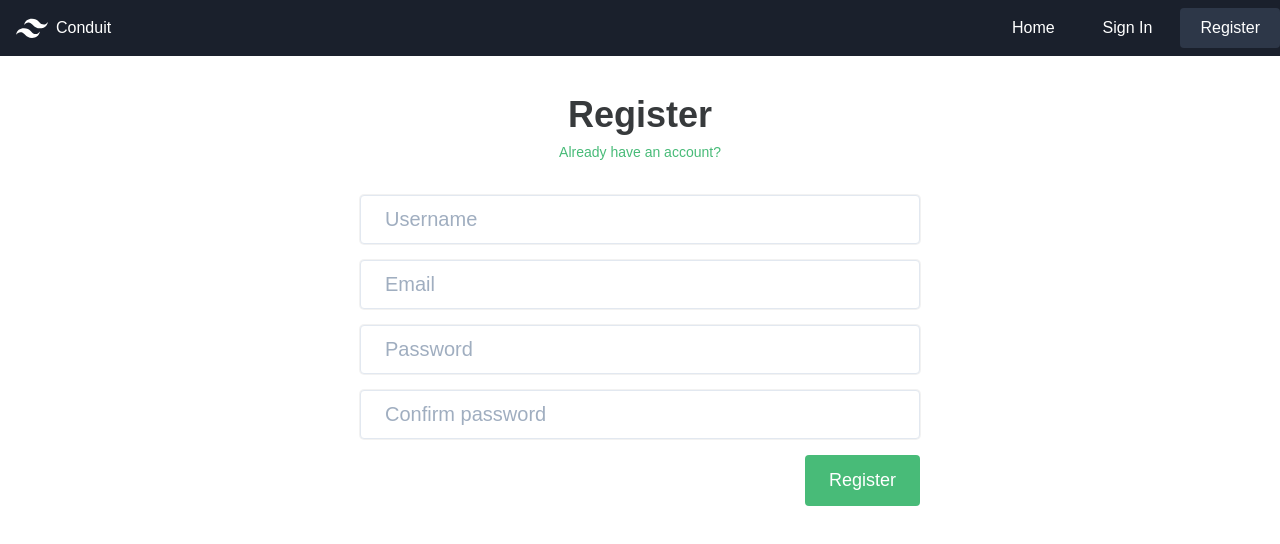
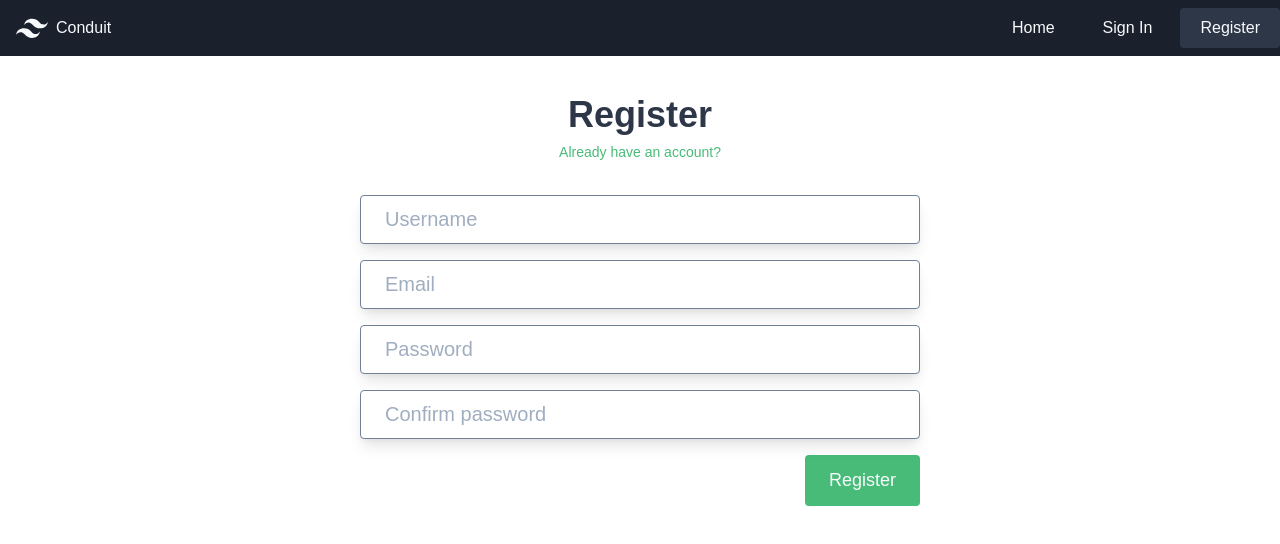
Before and after one commit to pepperwood998/blog-me, a Next.js app: page /register in a window 1280 px wide. Shown: the top 544 px of the page. Built offline with nearby package versions, Linux system fonts and the light colour scheme.

Commit message:
Apply theming to text and background

```diff
--- a/components/FeedCard.js
+++ b/components/FeedCard.js
@@ -37,13 +37,13 @@ export default function FeedCard(props) {
             <a className="hover:underline">{author.username}</a>
           </Link>
           <div>
-            <span className="text-sm text-gray-500">{article.createdAt}</span>
+            <span className="text-sm text-primary-500">{article.createdAt}</span>
           </div>
         </div>
         <div className="max-w-xs">
           <button
             title="favorite"
-            className="flex items-center border border-gray-500 rounded px-2 py-1 text-sm hover:text-gray-100 hover:bg-primary-700"
+            className="flex items-center border rounded px-2 py-1 text-sm hover:text-primary-900 hover:bg-primary-700"
           >
             <FavoriteIcon className="w-4 h-4" />
             <span>{article.favoritesCount}</span>
@@ -56,10 +56,10 @@ export default function FeedCard(props) {
             <a>{article.title}</a>
           </Link>
         </h3>
-        <p className="text-sm text-gray-700 mb-4">{article.description}</p>
+        <p className="text-sm text-primary-300 mb-4">{article.description}</p>
         <div className="float-left mb-2">
           <Link href="/article/slug">
-            <a className="text-xs text-gray-500 hover:text-gray-700">
+            <a className="text-xs text-primary-500 hover:text-gray-700">
               Read more...
             </a>
           </Link>
@@ -67,7 +67,7 @@ export default function FeedCard(props) {
         <ul className="float-right flex flex-wrap">
           {tagList.map((t, i) => (
             <li className="mr-1 mb-1" key={i}>
-              <span className="border py-1 px-2 truncate cursor-default border-gray-500 rounded-full text-xs text-gray-700">
+              <span className="border py-1 px-2 truncate cursor-default rounded-full text-xs text-primary-300">
                 {t}
               </span>
             </li>
--- a/components/layout/HomeLayout.js
+++ b/components/layout/HomeLayout.js
@@ -41,13 +41,13 @@ export default function HomeLayout({ children }) {
       </div>
       <div className="w-full px-3 py-4 md:py-0 md:w-1/4">
         <div className="bg-primary-200 p-3 rounded">
-          <h4 className="text-sm text-gray-700 mb-2">Popular Tags</h4>
+          <h4 className="text-sm text-primary-300 mb-2">Popular Tags</h4>
           <div>
             <ul className="flex flex-wrap">
               {tags.map((t, i) => (
                 <li key={i} className="mr-1 mb-1 max-w-full">
                   <Link href={`/home/tag?values=${t}`}>
-                    <a className="block px-2 py-1 truncate bg-primary-600 text-gray-100 text-xs rounded-full hover:bg-primary-700">
+                    <a className="block px-2 py-1 truncate bg-primary-600 text-primary-900 text-xs rounded-full hover:bg-primary-700">
                       {t}
                     </a>
                   </Link>
--- a/components/layout/SiteLayout.js
+++ b/components/layout/SiteLayout.js
@@ -20,17 +20,21 @@ export default function SiteLayout({ children }) {
         <title>Title</title>
         <link rel="icon" href="/favicon.ico" />
       </Head>
-      <nav className="bg-primary-900 text-white sticky top-0">
+      <nav className="bg-primary-900 text-primary-900 sticky top-0">
         <div className="md:flex md:justify-between container">
           <div className="flex items-center justify-between">
-            <a href="/" title="Conduit" className="flex items-center px-4 py-3">
+            <a
+              href="/"
+              title="Conduit"
+              className="flex items-center px-4 py-3"
+            >
               <TailwindIcon className="w-8 h-8 mr-2" />
               <span>Conduit</span>
             </a>
             <div className="md:hidden">
               <button
                 onClick={handleToggle}
-                className="block px-4 py-2 text-gray-500 hover:text-white focus:text-white focus:outline-none"
+                className="block px-4 py-2 text-primary-500 hover:text-primary-900 focus:text-primary-900 focus:outline-none"
               >
                 <Switch param={isOpen}>
                   <Case value={true}>
@@ -46,8 +50,8 @@ export default function SiteLayout({ children }) {
           <div
             className={classNames({
               "pb-4 md:flex md:items-center md:pb-0": true,
-              block: isOpen,
-              hidden: !isOpen
+              "block": isOpen,
+              "hidden": !isOpen
             })}
           >
             <ul className="md:flex">
--- a/pages/register.js
+++ b/pages/register.js
@@ -5,7 +5,7 @@ export default function Register() {
     <div className="flex flex-col items-center">
       <h2 className="text-4xl font-bold">Register</h2>
       <Link href="/login">
-        <a className="mb-8 text-sm text-green-500 hover:underline">
+        <a className="mb-8 text-sm text-theme-500 hover:underline">
           Already have an account?
         </a>
       </Link>
@@ -37,7 +37,7 @@ export default function Register() {
           />
           <button
             type="submit"
-            className="float-right px-6 py-3 rounded text-lg bg-theme-500 hover:bg-theme-600 focus:bg-theme-700 text-white focus:outline-none"
+            className="float-right px-6 py-3 rounded text-lg bg-theme-500 hover:bg-theme-600 focus:bg-theme-700 text-primary-900 focus:outline-none"
           >
             Register
           </button>
--- a/style/global.scss
+++ b/style/global.scss
@@ -13,8 +13,7 @@ body {
   font-size: 1rem;
   font-family: sans-serif;
   line-height: 1.5;
-  color: #373a3c;
-  @apply bg-primary;
+  @apply bg-primary text-primary-200;
 }
 
 svg {
@@ -43,9 +42,9 @@ form input {
 }
 
 .nav-tab-link {
-  @apply block truncate px-4 py-2 text-sm text-gray-700 border-b-2 border-transparent;
+  @apply block truncate px-4 py-2 text-sm text-primary-300 border-b-2 border-transparent;
   &.active {
-    @apply text-green-500 border-green-500;
+    @apply text-theme-500 border-theme-500;
   }
 }
 
@@ -57,8 +56,8 @@ form input {
 }
 
 .input-text {
-  @apply shadow-xs border rounded w-full py-3 px-6 text-gray-700 text-xl leading-5;
+  @apply shadow-lg border border-gray-600 rounded w-full py-3 px-6 text-primary-300 text-xl leading-5;
   &:focus {
-    @apply outline-none shadow-outline;
+    @apply outline-none shadow-outline border-transparent;
   }
 }
--- a/tailwind.config.js
+++ b/tailwind.config.js
@@ -7,14 +7,27 @@ module.exports = {
     backgroundColor: theme => ({
       ...theme("colors"),
       "primary": "#fff",
+      "primary-200": "#edf2f7",
       "primary-600": "#718096",
       "primary-700": "#4a5568",
       "primary-800": "#2d3748",
       "primary-900": "#1a202c",
-      "primary-200": "#edf2f7",
       "theme-500": "#48bb78",
       "theme-600": "#38a169",
       "theme-700": "#2f855a"
+    }),
+    textColor: theme => ({
+      ...theme("colors"),
+      "primary": "#000",
+      "primary-200": "#2d3748",
+      "primary-300": "#4a5568",
+      "primary-500": "#a0aec0",
+      "primary-900": "#f7fafc",
+      "theme-500": "#48bb78"
+    }),
+    borderColor: theme => ({
+      ...theme("colors"),
+      "theme-500": "#48bb78"
     })
   },
   variants: {},
```
